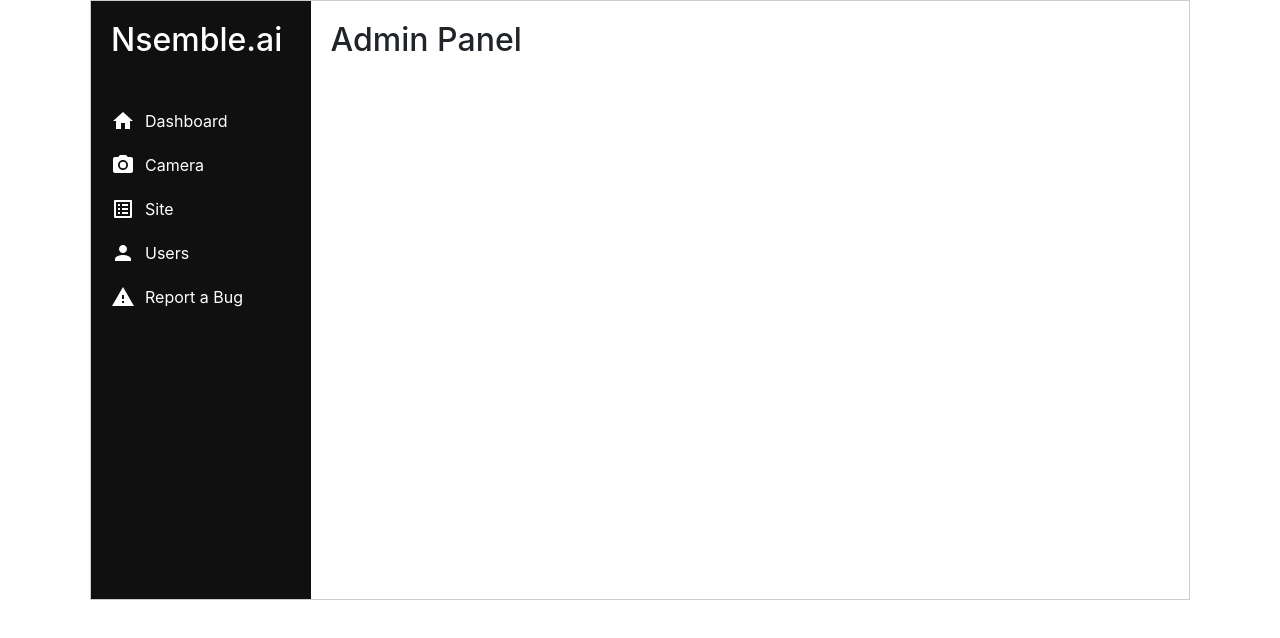
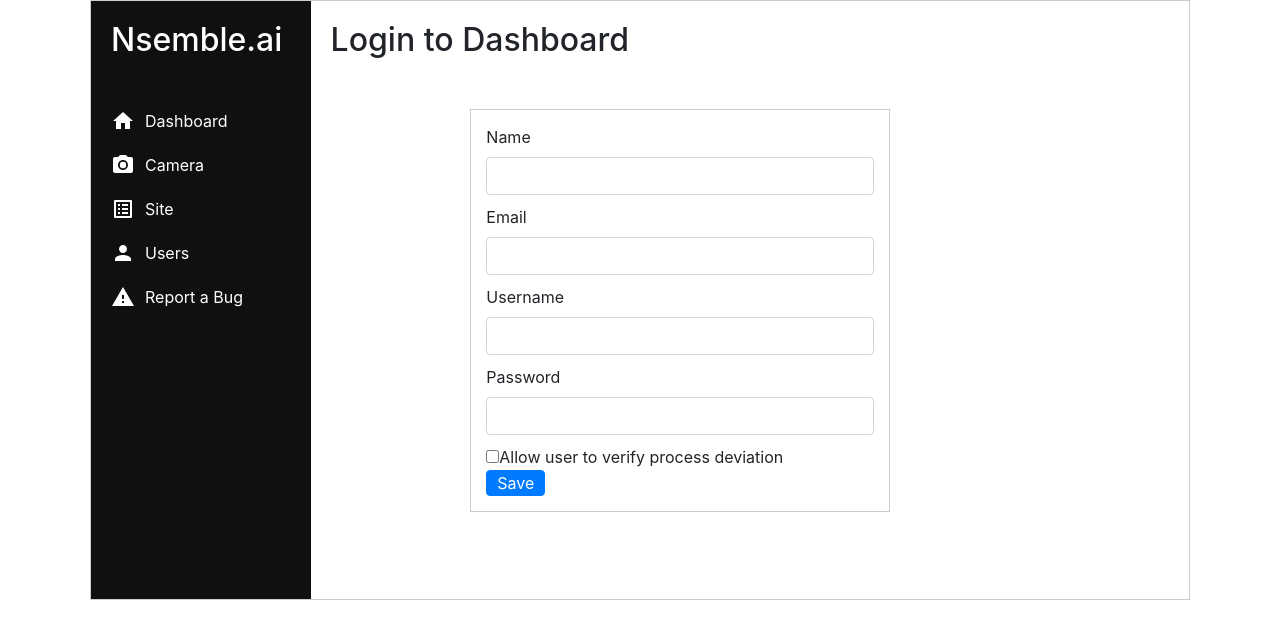
Before and after one commit to Amol-Choudhari/react-with-ai, a React (Create React App) app: page /user/add-user in a window 1280 px wide. Shown: the top 638 px of the page. Built offline with nearby package versions, Linux system fonts and the light colour scheme.

Commit message:
Added login,adduser and addsite page

```diff
--- a/src/Components/MainContent.js
+++ b/src/Components/MainContent.js
@@ -7,25 +7,32 @@ import {
     Redirect,
   } from "react-router-dom";
 
+import Login from "./sub-components/Login";
 import Home from "./sub-components/Home";
 import Cameras from "./sub-components/Cameras";
 import Sites from "./sub-components/Sites";
 import Users from "./sub-components/Users";
 import ReportBug from "./sub-components/ReportBug";
+import AddUser from "./sub-components/AddUser";
+import AddSite from "./sub-components/AddSite";
 
 const MainContent = () =>{
 
+    let maintitle = 'Login to Dashboard';
     return (
         <div className="main-content">
-            <h1>Admin Panel</h1>
+            <h1>{maintitle}</h1>
             <div className="main-content-screens">
                 <Router>
                     <Routes>
+                        <Route path='/' element={<Login/>} />
                         <Route path='/home' element={<Home/>} />
                         <Route path='/camera' element={<Cameras/>} />
                         <Route path='/site' element={<Sites/>} />
                         <Route path='/user' element={<Users/>} />
                         <Route path='/report-bug' element={<ReportBug/>} />
+                        <Route path='/user/add-user' element={<AddUser/>} />
+                        <Route path='/site/add-site' element={<AddSite/>} />
                     </Routes>
 
                 </Router>
--- a/src/Components/main-content.css
+++ b/src/Components/main-content.css
@@ -27,3 +27,7 @@
 .camera-status{margin-top:15px;padding:15px;}
 
 .report-bug{border:1px solid #ccc; padding:15px;}
+.form-control{margin-bottom: 10px;}
+
+.table td{padding:5px 10px;}
+.btn{padding:0px 10px;}
--- /dev/null
+++ b/src/Components/sub-components/AddSite.js
@@ -0,0 +1,23 @@
+import React from "react";
+
+const AddSite = () => {
+
+    return (
+        <div class="col-md-6 offset-2 report-bug">
+            <form method="POST" action="" className="group-control">
+                <label>Name</label>
+                <input className="form-control" type="text" id="name"/>
+
+                <label>Location</label>
+                <input className="form-control" type="text" id="location"/>
+
+                <label>Facility</label>
+                <input className="form-control" type="text" id="facility"/>
+
+                <button type="submit" className="btn btn-primary">Save</button>
+            </form>
+        </div>
+    );
+}
+
+export default AddSite;
--- /dev/null
+++ b/src/Components/sub-components/AddUser.js
@@ -0,0 +1,28 @@
+import React from "react";
+
+const AddUser = () => {
+
+    return (
+        <div class="col-md-6 offset-2 report-bug">
+            <form method="POST" action="" className="group-control">
+                <label>Name</label>
+                <input className="form-control" type="text" id="name"/>
+
+                <label>Email</label>
+                <input className="form-control" type="email" id="email"/>
+
+                <label>Username</label>
+                <input className="form-control" type="text" id="username"/>
+
+                <label>Password</label>
+                <input className="form-control" type="password" id="password"/>
+
+                <input type="checkbox" id="consent" />Allow user to verify process deviation
+                <br />
+                <button type="submit" className="btn btn-primary">Save</button>
+            </form>
+        </div>
+    );
+}
+
+export default AddUser;
--- /dev/null
+++ b/src/Components/sub-components/Login.js
@@ -0,0 +1,20 @@
+import React from "react";
+
+const Login = () => {
+
+    return (
+        <div class="col-md-6 offset-2 report-bug">
+            <form method="POST" action="" className="group-control">
+                <label>User Id</label>
+                <input className="form-control" type="text" id="user-id"/>
+
+                <label>Password</label>
+                <input className="form-control" type="password" id="user-password"/>
+
+                <button type="submit" className="btn btn-primary">Login</button>
+            </form>
+        </div>
+    );
+}
+
+export default Login;
--- a/src/Components/sub-components/ReportBug.js
+++ b/src/Components/sub-components/ReportBug.js
@@ -10,15 +10,15 @@ const ReportBug = () => {
       ]
 
     return (
-        <div class="col-md-8 report-bug">
+        <div class="col-md-6 offset-2 report-bug">
             <form method="POST" action="" className="group-control">
-                <lable>Title</lable>
+                <label>Title</label>
                 <input className="form-control" type="text" id="report-title"/>
 
-                <lable>Activity</lable>
+                <label>Activity</label>
                 <Select id="report-activity" options={activityOption} />
 
-                <lable>Description</lable>
+                <label>Description</label>
                 <textarea className="form-control"  id="report-desc"/>
 
                 <button type="submit" className="btn btn-primary">Report</button>
--- a/src/Components/sub-components/Sites.js
+++ b/src/Components/sub-components/Sites.js
@@ -1,11 +1,18 @@
 import React from "react";
+import { useNavigate } from "react-router-dom";
 
 const Sites = () =>{
+
+    let navigate = useNavigate();
+    const changeRoute = () => {
+        let path=`./add-site`;
+        navigate(path);
+    }
 
     return (
 
         <div>
-            <button className="btn btn-primary">Add Site</button>
+            <button className="btn btn-primary" onClick={changeRoute}>Add Site</button>
             <div className="camera-status">
                 <table className="table table-bordered">
                     <tr>
--- a/src/Components/sub-components/Users.js
+++ b/src/Components/sub-components/Users.js
@@ -1,13 +1,20 @@
 import React from "react";
 import CheckIcon from '@mui/icons-material/Check';
 import CloseIcon from '@mui/icons-material/Close';
+import { useNavigate } from "react-router-dom";
+
 
 const Users = () =>{
 
+    let navigate = useNavigate();
+    const changeRoute = () => {
+        let path=`./add-user`;
+        navigate(path);
+    }
     return (
 
         <div>
-            <button className="btn btn-primary">Add User</button>
+            <button className="btn btn-primary" onClick={changeRoute} >Add User</button>
             <div className="camera-status">
                 <table className="table table-bordered">
                     <tr>
```
